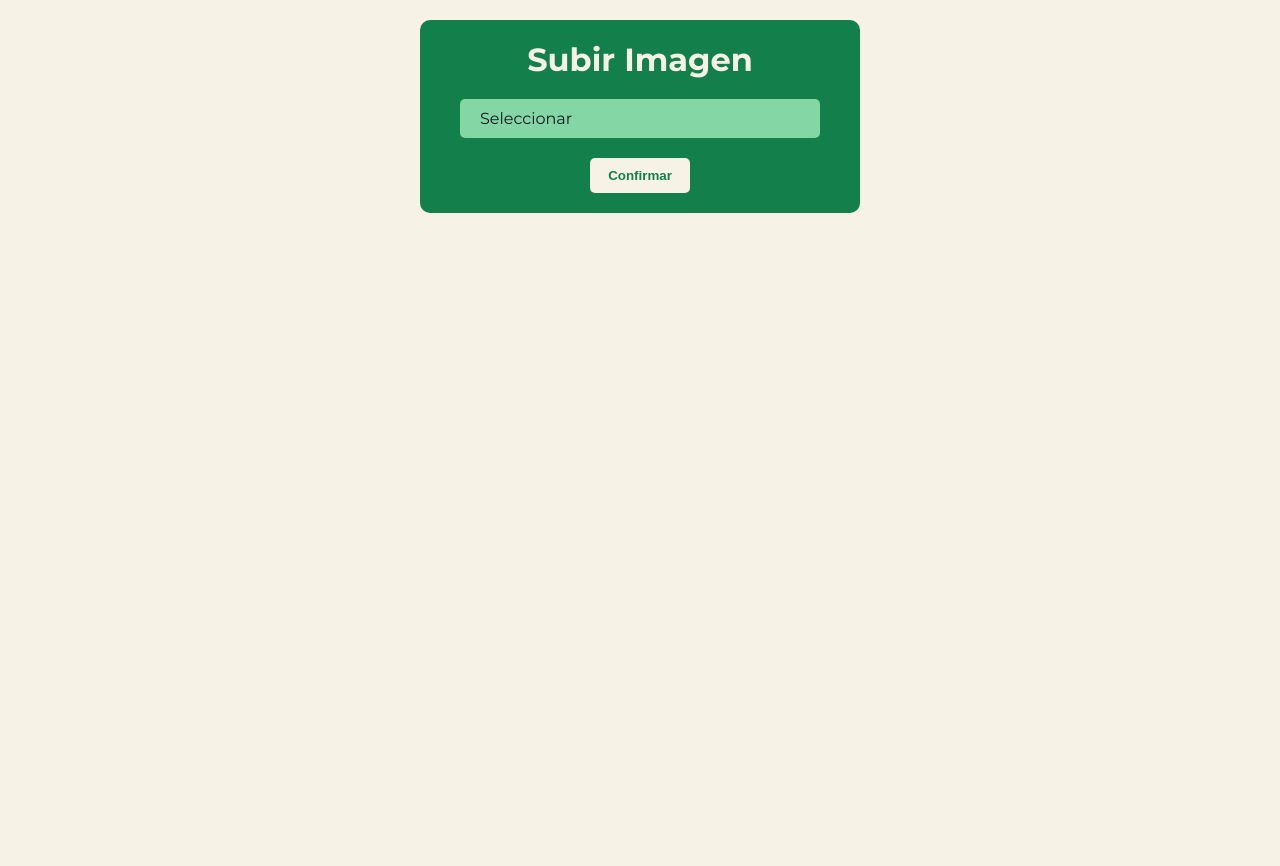
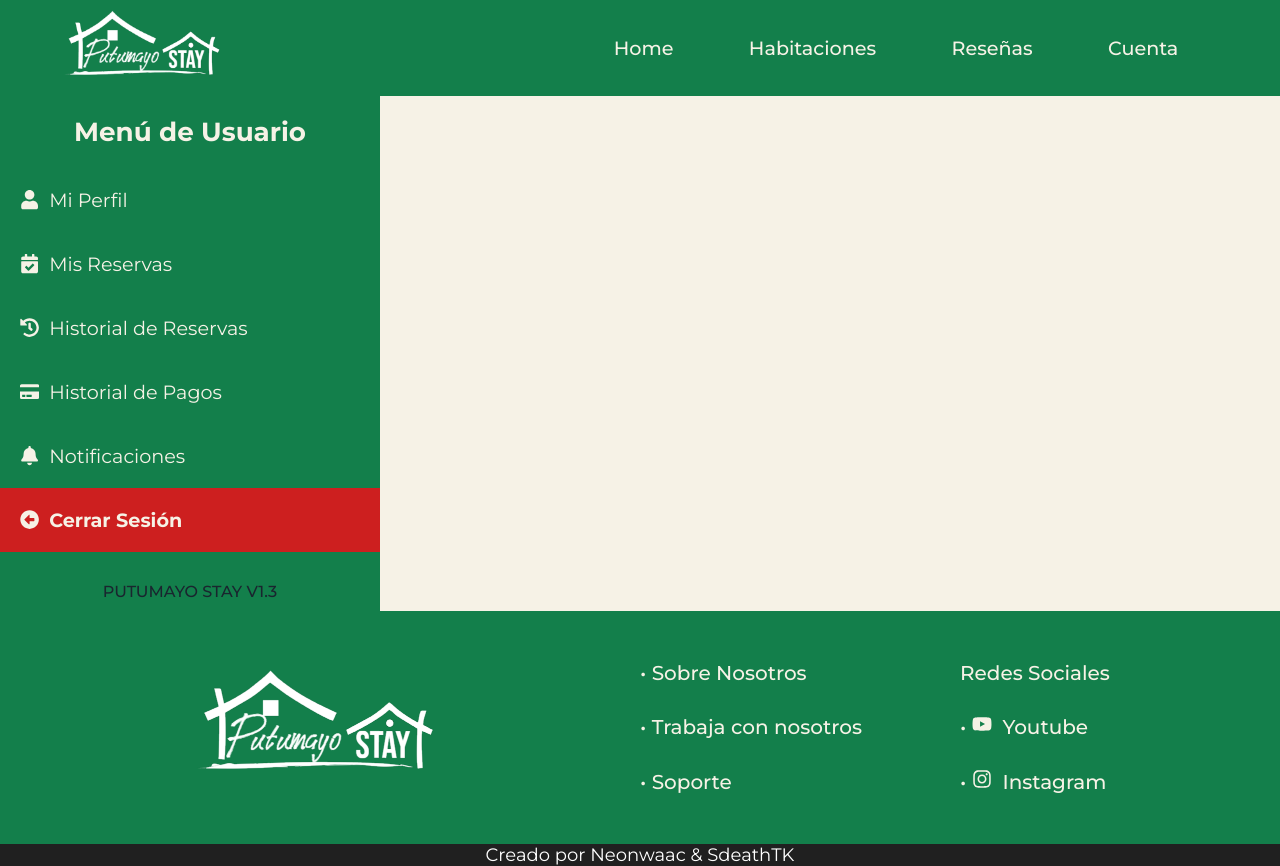
Before and after one commit to Neonwaac/PutumayoStay, a React (Create React App) app in the folder frontend/: page /dashboard in a window 1280 px wide. Before the commit the page ends 820 px from the top, so only its background shows below. Built offline with nearby package versions, Linux system fonts and the light colour scheme; a web font is replaced by a local one.

Commit message:
User-Dashboard(Complete)

```diff
--- /dev/null
+++ b/frontend/src/components/DashboardMenu/DashboardMenu.css
@@ -0,0 +1,61 @@
+.dashboard-menu{
+    width: 100%;
+    max-width: 380px;
+    height: 100%;
+    background: var(--ps-color-green2);
+    display: flex;
+    flex-wrap: wrap;
+    color: var(--ps-color-gs5);
+    gap: 20px;
+}
+.dashboard-menu-top{
+    width: 100%;
+    text-align: center;
+    font-size: 1.4rem;
+    font-weight: bold;
+    margin-top: 20px;
+}
+.dashboard-menu-mid{
+    width: 100%;
+}
+.dashboard-menu-option{
+    display: flex;
+    align-items: center;
+    gap: 10px;
+    padding: 20px 0px 20px 20px;
+    cursor: pointer;
+    font-size: 1.2rem;
+    transition: background 0.3s ease;
+}
+
+.dashboard-menu-option-close-session{
+    display: flex;
+    align-items: center;
+    gap: 10px;
+    padding: 20px 0px 20px 20px;
+    cursor: pointer;
+    font-size: 1.2rem;
+    transition: background 0.3s ease;
+    color: var(--ps-color-gs5);
+    background: var(--ps-color-red2);
+    font-weight: 700;
+}
+.dashboard-menu-option-close-session:hover {
+    background: var(--ps-color-red3);
+    border-radius: 8px;
+}
+.dashboard-menu-option:hover {
+    background: var(--ps-color-green3);
+    border-radius: 8px;
+}
+.dashboard-menu-bot{
+    display: flex;
+    padding: 10px 0px;
+    width: 100%;
+}
+.dashboard-menu-version{
+    width: 100%;
+    text-align: center;
+    font-weight: 500;
+    color: var(--ps-color-gs2)
+}
--- /dev/null
+++ b/frontend/src/components/DashboardMenu/DashboardMenu.jsx
@@ -0,0 +1,44 @@
+import React from "react";
+import { FaChartBar, FaUser, FaBell, FaArrowAltCircleLeft, FaCalendarCheck, FaHistory, FaCreditCard} from "react-icons/fa";
+import "./DashboardMenu.css";
+
+function DashboardMenu() {
+  return (
+    <section className="dashboard-menu">
+        <div className="dashboard-menu-top">
+            <h1 className="dashboard-menu-title">Menú de Usuario</h1>
+        </div>
+        <nav className="dashboard-menu-mid">
+            <div className="dashboard-menu-option">
+                <FaUser className="dashboard-menu-option-icon"/>
+                Mi Perfil
+            </div>
+            <div className="dashboard-menu-option">
+                <FaCalendarCheck className="dashboard-menu-option-icon"/>
+                Mis Reservas
+            </div>
+            <div className="dashboard-menu-option">
+                <FaHistory lassName="dashboard-menu-option-icon"/>
+                Historial de Reservas
+            </div>
+            <div className="dashboard-menu-option">
+                <FaCreditCard lassName="dashboard-menu-option-icon"/>
+                Historial de Pagos
+            </div>
+            <div className="dashboard-menu-option">
+                <FaBell lassName="dashboard-menu-option-icon"/>
+                Notificaciones
+            </div>
+            <div className="dashboard-menu-option-close-session">
+                <FaArrowAltCircleLeft className="dashboard-menu-option-icon"/>
+                Cerrar Sesión
+            </div>
+        </nav>
+        <div className="dashboard-menu-bot">
+            <p className="dashboard-menu-version">PUTUMAYO STAY V1.3</p>
+        </div>
+    </section>
+  );
+}
+
+export default DashboardMenu;
--- a/frontend/src/components/NavigationBar/NavigationBar.css
+++ b/frontend/src/components/NavigationBar/NavigationBar.css
@@ -8,7 +8,6 @@
 }
 .navigation-bar-left{
     display: flex;
-    justify-content: center;
     align-items: center;
     width: 30%;
 }
--- a/frontend/src/pages/DashboardPage/DashboardPage.css
+++ b/frontend/src/pages/DashboardPage/DashboardPage.css
@@ -0,0 +1,6 @@
+.dashboard-page{
+    width: 100%;
+    height: 100%;
+    display: flex;
+    flex-wrap: wrap;
+}
--- a/frontend/src/pages/DashboardPage/DashboardPage.jsx
+++ b/frontend/src/pages/DashboardPage/DashboardPage.jsx
@@ -1,11 +1,16 @@
 import React from "react";
 import "./DashboardPage.css";
 import UserImageForm from "../../components/ImageForm/UserImageForm";
+import DashboardMenu from "../../components/DashboardMenu/DashboardMenu";
+import NavigationBar from "../../components/NavigationBar/NavigationBar";
+import AppFooter from "../../components/AppFooter/AppFooter.";
 
 function DashboardPage() {
     return(
         <section className="dashboard-page">
-            <UserImageForm/>
+            <NavigationBar />
+            <DashboardMenu />
+            <AppFooter />
         </section>
     )
 }
```
